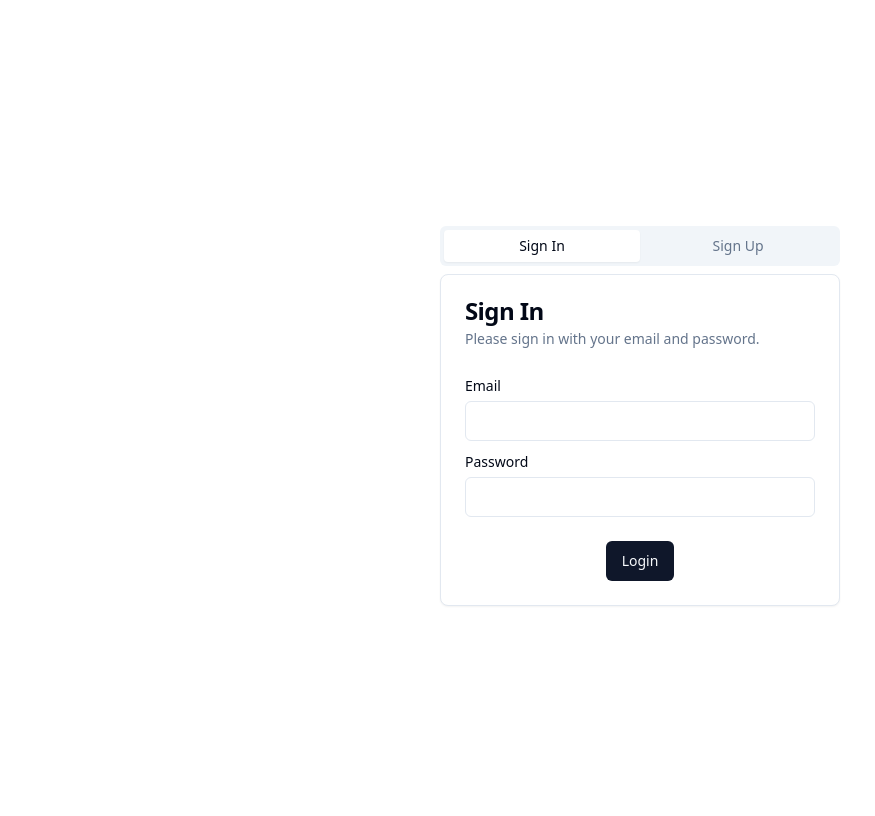
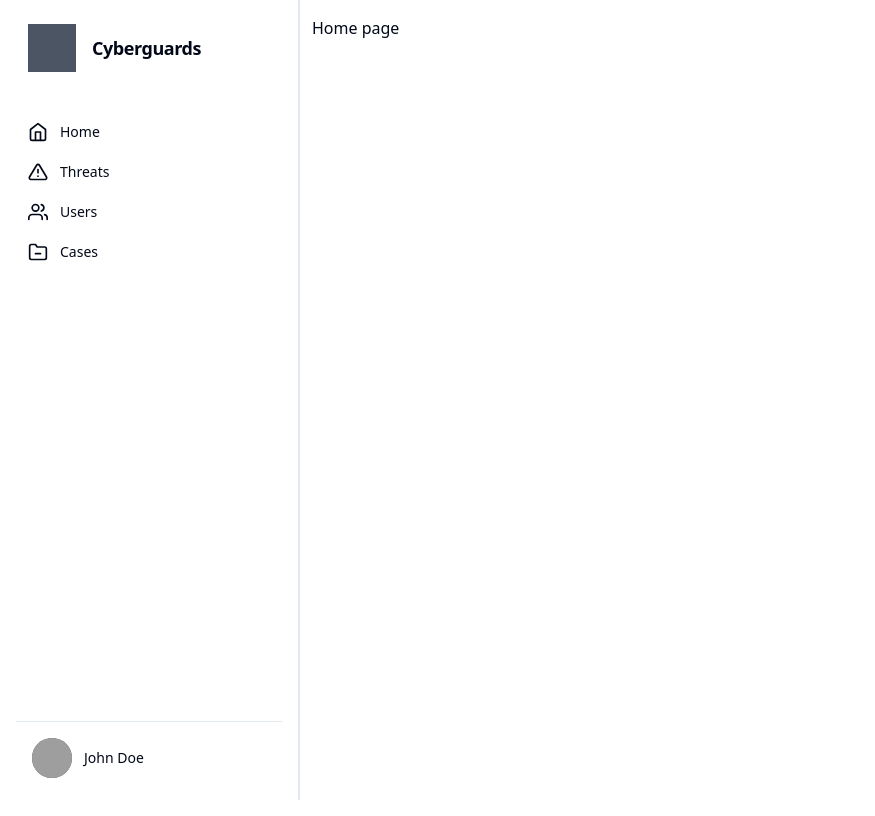
Before and after one commit to javilian98/cyberguards-frontend, a React (Vite) app: page / in a window 1280 px wide. Shown: the top 816 px of the page, without its empty margins (0-875 px from the left). Built offline with nearby package versions, Linux system fonts and the light colour scheme; grey boxes are pictures that could not be loaded.

Commit message:
[Javier] feat: implemented private routes

```diff
--- a/src/App.tsx
+++ b/src/App.tsx
@@ -5,22 +5,27 @@ import Threats from "@/pages/Threats";
 import Users from "@/pages/Users";
 import Cases from "@/pages/Cases";
 import Sign from "@/pages/Sign";
+import PrivateRoutes from "./utils/PrivateRoutes";
 
 function App() {
   const location = useLocation(); // This hook gives you access to the location object
-  const showSidebar = location.pathname !== '/'; // Check if we're not on the sign-in page (which is the root)
+  const showSidebar = location.pathname !== "/login"; // Check if we're not on the sign-in page (which is the root)
   return (
     <>
-      <div className={`flex ${!showSidebar && 'justify-center'}`}> {/* Center the content if there's no sidebar */}
-        {showSidebar && <Sidebar />} {/* Render the Sidebar only if showSidebar is true */}
+      {/* Center the content if there's no sidebar */}
+      <div className={`flex ${!showSidebar && "justify-center"}`}>
+        {/* Render the Sidebar only if showSidebar is true */}
+        {showSidebar && <Sidebar />}
         <div className="py-4 px-3 w-full">
           <Routes>
-            <Route path="/" element={<Sign />} />
+            <Route path="/login" element={<Sign />} />
             {/* Other routes remain the same */}
-            <Route path="/home" element={<Home />} />
-            <Route path="/threats" element={<Threats />} />
-            <Route path="/users" element={<Users />} />
-            <Route path="/cases" element={<Cases />} />
+            <Route element={<PrivateRoutes />}>
+              <Route path="/" element={<Home />} />
+              <Route path="/threats" element={<Threats />} />
+              <Route path="/users" element={<Users />} />
+              <Route path="/cases" element={<Cases />} />
+            </Route>
           </Routes>
         </div>
       </div>
--- /dev/null
+++ b/src/utils/PrivateRoutes.tsx
@@ -0,0 +1,8 @@
+import { Navigate, Outlet } from "react-router-dom";
+
+function PrivateRoutes() {
+  const auth = { token: true };
+  return auth.token ? <Outlet /> : <Navigate to="/login" />;
+}
+
+export default PrivateRoutes;
```
